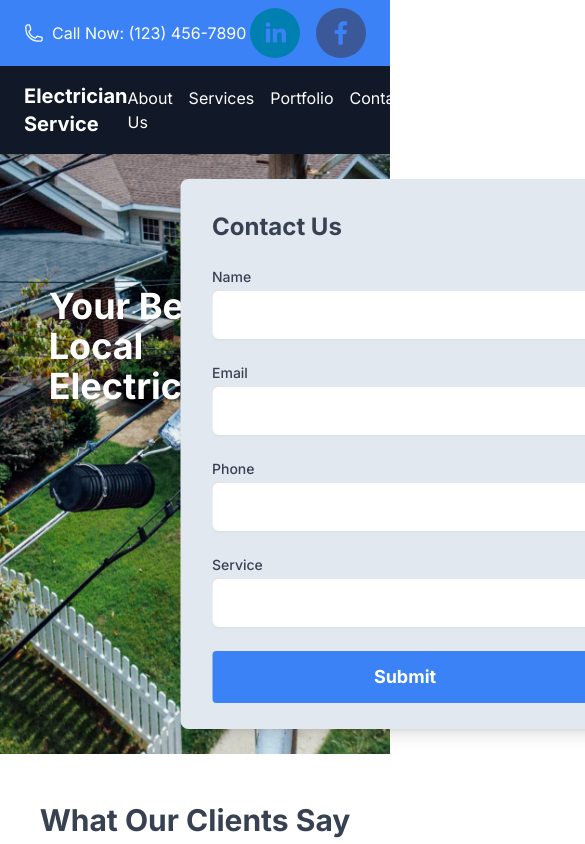
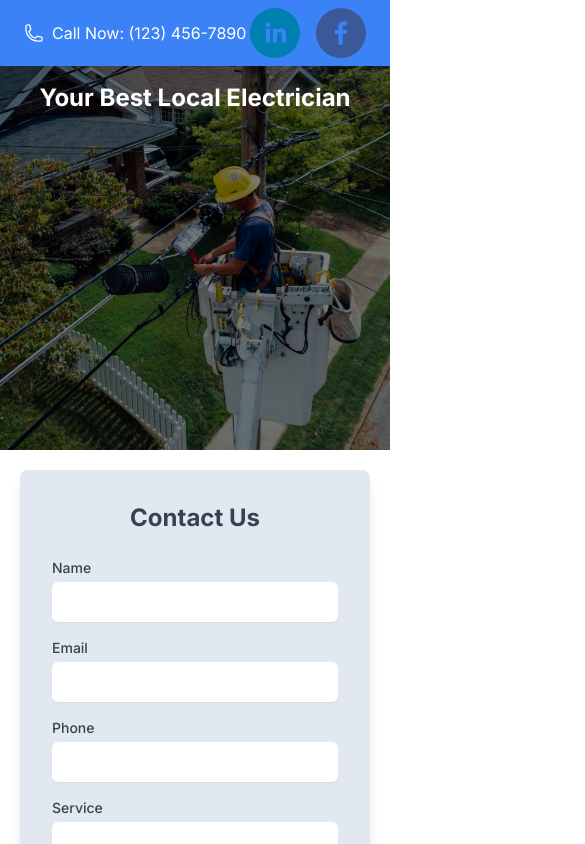
Before and after one commit to AlexKulibaba/portfolio-website, a Next.js app in the folder electrics-page/: page / in a window 390 px wide. Shown: the top 844 px of the page, 585 px wide, since content can reach past the window. Built offline with nearby package versions, Linux system fonts and the light colour scheme.

Commit message:
contact form working

```diff
--- a/electrics-page/src/app/components/ContactForm.tsx
+++ b/electrics-page/src/app/components/ContactForm.tsx
@@ -2,57 +2,71 @@ import React from "react";
 
 const ContactForm = () => {
   return (
-    <div className="absolute top-1/2 left-3/4 transform -translate-x-1/4 -translate-y-1/2 text-gray-700 bg-slate-200 p-8 rounded-lg shadow-lg w-[450px] h-[550px]">
-      <h2 className="text-2xl font-bold mb-6">Contact Us</h2>
-      <form className="space-y-6">
+    <div className="mx-auto text-gray-700 bg-slate-200 p-8 rounded-lg shadow-lg w-full max-w-lg h-auto">
+      {" "}
+      {/* Changed max-w-md to max-w-lg */}
+      <h2 className="text-2xl font-bold mb-6 text-center">Contact Us</h2>
+      <form className="space-y-4 sm:space-y-6">
         <div>
-          <label htmlFor="name" className="block text-sm font-medium">
+          <label
+            htmlFor="name"
+            className="block text-sm sm:text-md font-medium"
+          >
             Name
           </label>
           <input
             type="text"
             id="name"
             name="name"
-            className=" pl-2 mt-1 block w-full h-12 rounded-md border-gray-300 shadow-sm focus:border-blue-500 focus:ring focus:ring-blue-200 focus:ring-opacity-50 text-lg"
+            className="pl-2 mt-1 block w-full h-10 sm:h-12 rounded-md border-gray-300 shadow-sm focus:border-blue-500 focus:ring focus:ring-blue-200 focus:ring-opacity-50 text-md sm:text-lg"
           />
         </div>
         <div>
-          <label htmlFor="email" className="block text-sm font-medium">
+          <label
+            htmlFor="email"
+            className="block text-sm sm:text-md font-medium"
+          >
             Email
           </label>
           <input
             type="email"
             id="email"
             name="email"
-            className=" pl-2 mt-1 block w-full h-12 rounded-md border-gray-300 shadow-sm focus:border-blue-500 focus:ring focus:ring-blue-200 focus:ring-opacity-50 text-lg"
+            className="pl-2 mt-1 block w-full h-10 sm:h-12 rounded-md border-gray-300 shadow-sm focus:border-blue-500 focus:ring focus:ring-blue-200 focus:ring-opacity-50 text-md sm:text-lg"
           />
         </div>
         <div>
-          <label htmlFor="phone" className="block text-sm font-medium">
+          <label
+            htmlFor="phone"
+            className="block text-sm sm:text-md font-medium"
+          >
             Phone
           </label>
           <input
             type="tel"
             id="phone"
             name="phone"
-            className=" pl-2 mt-1 block w-full h-12 rounded-md border-gray-300 shadow-sm focus:border-blue-500 focus:ring focus:ring-blue-200 focus:ring-opacity-50 text-lg"
+            className="pl-2 mt-1 block w-full h-10 sm:h-12 rounded-md border-gray-300 shadow-sm focus:border-blue-500 focus:ring focus:ring-blue-200 focus:ring-opacity-50 text-md sm:text-lg"
           />
         </div>
         <div>
-          <label htmlFor="service" className="block text-sm font-medium">
+          <label
+            htmlFor="service"
+            className="block text-sm sm:text-md font-medium"
+          >
             Service
           </label>
           <input
             type="text"
             id="service"
             name="service"
-            className=" pl-2 mt-1 block w-full h-12 rounded-md border-gray-300 shadow-sm focus:border-blue-500 focus:ring focus:ring-blue-200 focus:ring-opacity-50 text-lg"
+            className="pl-2 mt-1 block w-full h-10 sm:h-12 rounded-md border-gray-300 shadow-sm focus:border-blue-500 focus:ring focus:ring-blue-200 focus:ring-opacity-50 text-md sm:text-lg"
           />
         </div>
         <div>
           <button
             type="submit"
-            className="w-full bg-blue-500 hover:bg-blue-700 text-white font-bold py-3 px-4 rounded text-lg"
+            className="w-full bg-blue-500 hover:bg-blue-700 text-white font-bold py-2 sm:py-3 px-4 rounded text-md sm:text-lg"
           >
             Submit
           </button>
--- a/electrics-page/src/app/components/Footer.tsx
+++ b/electrics-page/src/app/components/Footer.tsx
@@ -1,16 +1,20 @@
-// components/Footer.tsx
-
 import Link from "next/link";
 
 export default function Footer() {
   return (
     <footer className="bg-gray-800 text-white">
-      <div className="container mx-auto px-6 py-4">
+      <div className="container mx-auto px-6 py-4 flex flex-wrap justify-between">
+        {/* Flex container for content and map */}
+        <div className="flex flex-col lg:flex-row w-full">
+          {/* Left side: Content */}
+          <div className="w-full lg:w-2/3">
+            {/* Company, links, contact, and social media sections here */}
             {/* Company information */}
             <section className="mb-6">
               <h4 className="text-xl font-bold mb-2">Electrician Service</h4>
               <p>
-            Providing reliable electrical solutions for your home and business.
+                Providing reliable electrical solutions for your home and
+                business.
               </p>
             </section>
 
@@ -93,6 +97,35 @@ export default function Footer() {
             </section>
           </div>
 
+          {/* Right side: Google Maps Embedding */}
+          <div className="w-full lg:w-1/2 lg:pl-4">
+            <div
+              className="map-container"
+              style={{
+                position: "relative",
+                paddingBottom: "56.25%",
+                height: "0",
+              }}
+            >
+              <iframe
+                src="https://www.google.com/maps/embed?pb=!1m18!1m12!1m3!1d3312.0043436526466!2d151.20144967626752!3d-33.88954197321875!2m3!1f0!2f0!3f0!3m2!1i1024!2i768!4f13.1!3m3!1m2!1s0x6b12b1d8cea6c041%3A0x2043d921863675b5!2sThe%20Village%20Surry%20Hills!5e0!3m2!1sde!2sau!4v1700367756277!5m2!1sde!2sau"
+                style={{
+                  position: "absolute",
+                  top: "0",
+                  left: "0",
+                  width: "100%",
+                  height: "100%",
+                  border: "0",
+                }}
+                allowFullScreen
+                loading="lazy"
+                referrerPolicy="no-referrer-when-downgrade"
+              ></iframe>
+            </div>
+          </div>
+        </div>
+      </div>
+
       {/* Copyright notice */}
       <div className="py-4 border-t border-gray-700 text-center">
         <p>
--- a/electrics-page/src/app/components/Header.tsx
+++ b/electrics-page/src/app/components/Header.tsx
@@ -30,7 +30,7 @@ export default function Header() {
       </div>
 
       {/* Main header */}
-      <header className="bg-gray-900 text-white py-4">
+      <header className="bg-gray-900 text-white py-4  hidden md:block">
         <div className="container mx-auto flex items-center justify-between px-6">
           {/* Logo and Home link */}
           <Link
--- a/electrics-page/src/app/page.tsx
+++ b/electrics-page/src/app/page.tsx
@@ -11,23 +11,27 @@ export default function Home() {
     <>
       <Header />
       <main className="bg-white text-gray-700">
-        {/* Hero section with a large image and overlay text */}
-
-        <section className="relative">
+        {/* Hero section with a large image, overlay text and contact form */}
+        <section className="relative md:flex md:items-center h-96 md:h-96 lg:h-[600px]">
           <img
-            src={landingImage.src} // Use the imported image
+            src={landingImage.src}
             alt="Electrician Work"
-            className="w-full h-[600px] object-cover"
+            className="absolute inset-0 w-full h-full object-cover"
           />
-          <div className="absolute top-1/3 left-1/2 transform -translate-x-3/4 -translate-y-1/2 text-white">
-            <h1 className="text-4xl md:text-6xl font-bold mb-4">
+          <div className="w-full z-10 absolute inset-0 bg-black bg-opacity-50 p-4 text-white text-center md:text-left md:relative flex-1">
+            <h1 className="text-2xl sm:text-3xl md:text-4xl lg:text-6xl font-bold mb-4">
               Your Best Local Electrician
             </h1>
           </div>
+          <div className="z-10 hidden lg:flex md:absolute lg:right-10 items-center justify-center md:w-[400px]">
+            <ContactForm />
+          </div>
+        </section>
+        <div className="lg:hidden p-5 flex justify-center items-center w-full">
+          <ContactForm />
+        </div>
+        <Testimonials />
 
-          <ContactForm />
-        </section>
-        <Testimonials />
         <Services />
       </main>
       <Footer />
```
Lines whose indentation alone changed are shown as unchanged.
